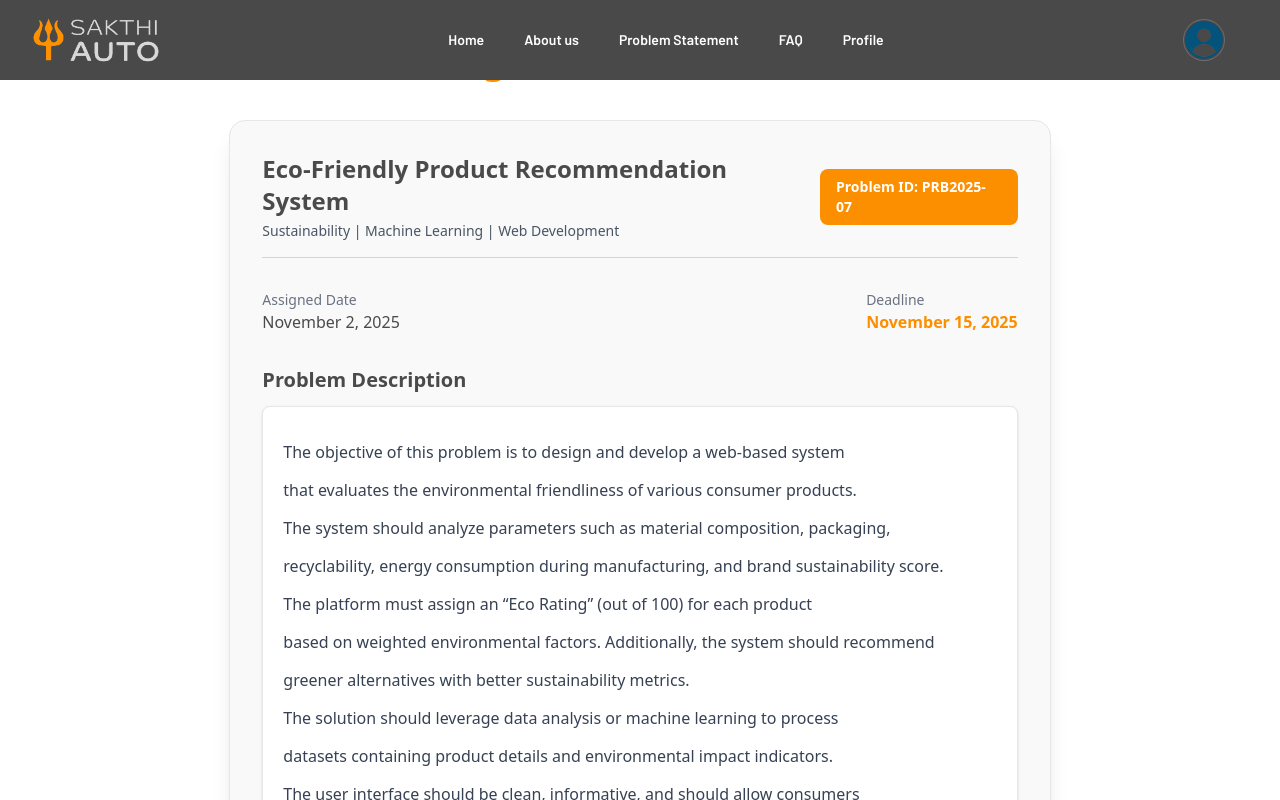
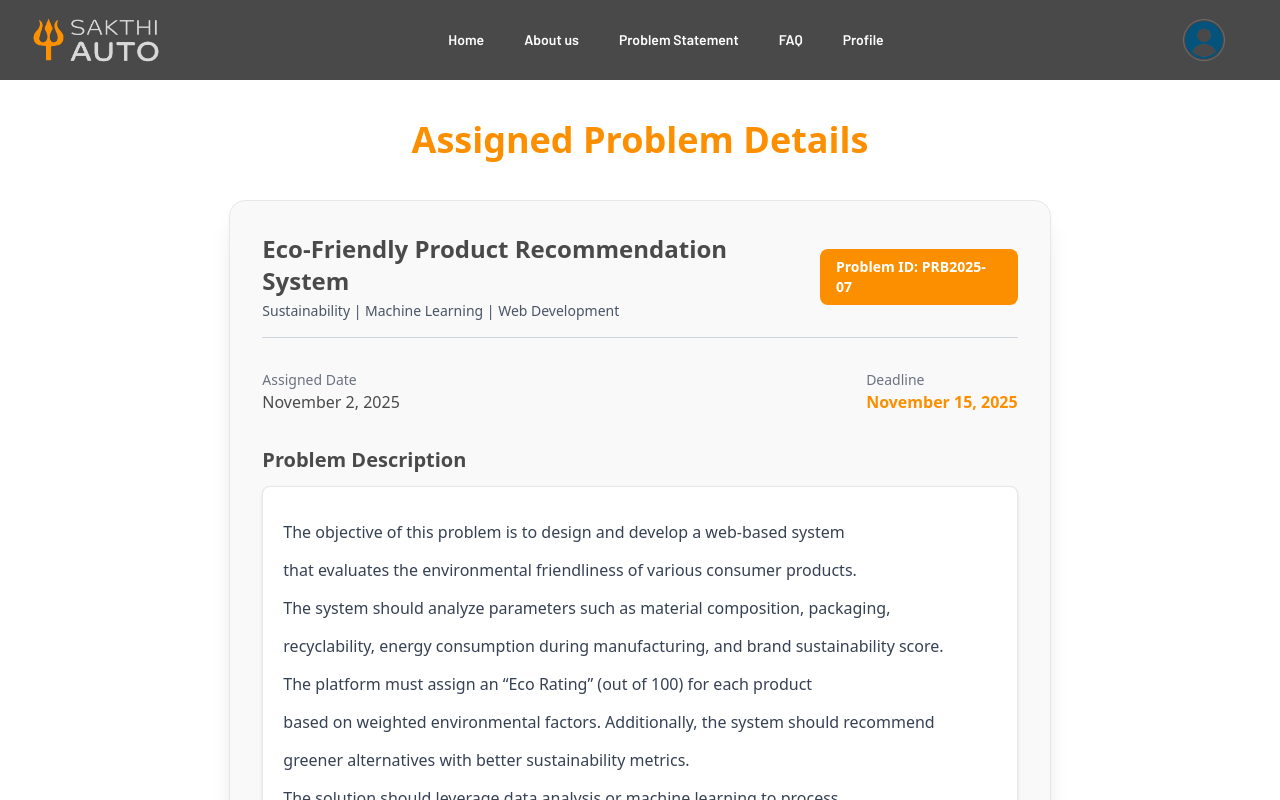
Before and after one commit to damodara2006/Project_SFS, a React (Vite) app in the folder frontend/: page /evaluator in a window 1280 px wide. Shown: the top 800 px of the page. Built offline with nearby package versions, Linux system fonts and the light colour scheme.

Commit message:
fix: adjust margin in AssignedProblem component and clean up Evaluator component

```diff
--- a/frontend/src/pages/evaluator/AssignedProblem.jsx
+++ b/frontend/src/pages/evaluator/AssignedProblem.jsx
@@ -40,7 +40,7 @@ const AssignedProblem = () => {
   };
 
   return (
-    <div className="min-h-screen bg-[#ffffff] flex flex-col items-center py-10 px-6">
+    <div className="min-h-screen bg-[#ffffff] flex flex-col items-center py-10 px-6 mt-20">
       {/* Header */}
       <h1 className="text-4xl font-bold text-[#fc8f00] mb-10 text-center">
         Assigned Problem Details
--- a/frontend/src/pages/evaluator/Evaluator.jsx
+++ b/frontend/src/pages/evaluator/Evaluator.jsx
@@ -4,7 +4,7 @@ import AssignedProblem from './AssignedProblem';
 const Evaluator = () => {
   return (
     <div>
-        <AssignedProblem />w
+        <AssignedProblem />
     </div>
   )
 }
```
Also changed, not shown: 1 other file (tests, documents, lock files or other folders).
